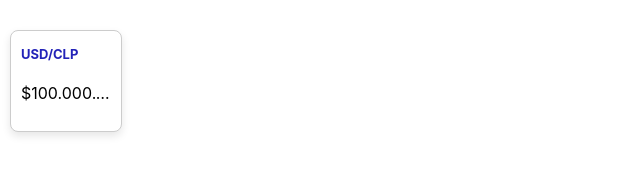
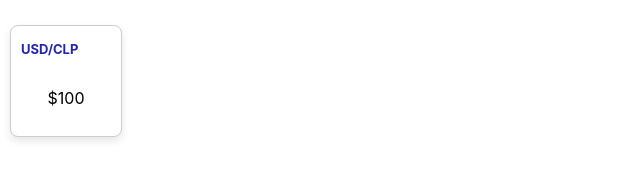
Before and after one commit to JuanPabloSQ/Crypto, a React (Vite) app: page / in a window 1280 px wide. Shown: the part 319-495 px from the top of the page, without its empty margins (0-640 px from the left). Built offline with nearby package versions, Linux system fonts and the light colour scheme.

Commit message:
add flex number

```diff
--- a/src/App.jsx
+++ b/src/App.jsx
@@ -6,7 +6,7 @@ function App() {
     <Card
     targetCurrency="CLP"
     baseCurrency="USD"
-    exchangeRate={100000651514654} />
+    exchangeRate={100} />
   </div>
   )
 }
--- a/src/Card.css
+++ b/src/Card.css
@@ -6,7 +6,7 @@
   margin: 10px;
   box-shadow: 0 4px 8px rgba(0, 0, 0, 0.1);
   background-color: white;
-  width: 70px
+  width: 70px;
   }
 
 h2 {
@@ -26,6 +26,8 @@ p {
 
 .tooltip {
   position: relative;
+  display: flex;
+  justify-content: center;
 }
 
 .tooltip .tooltiptext {
```
